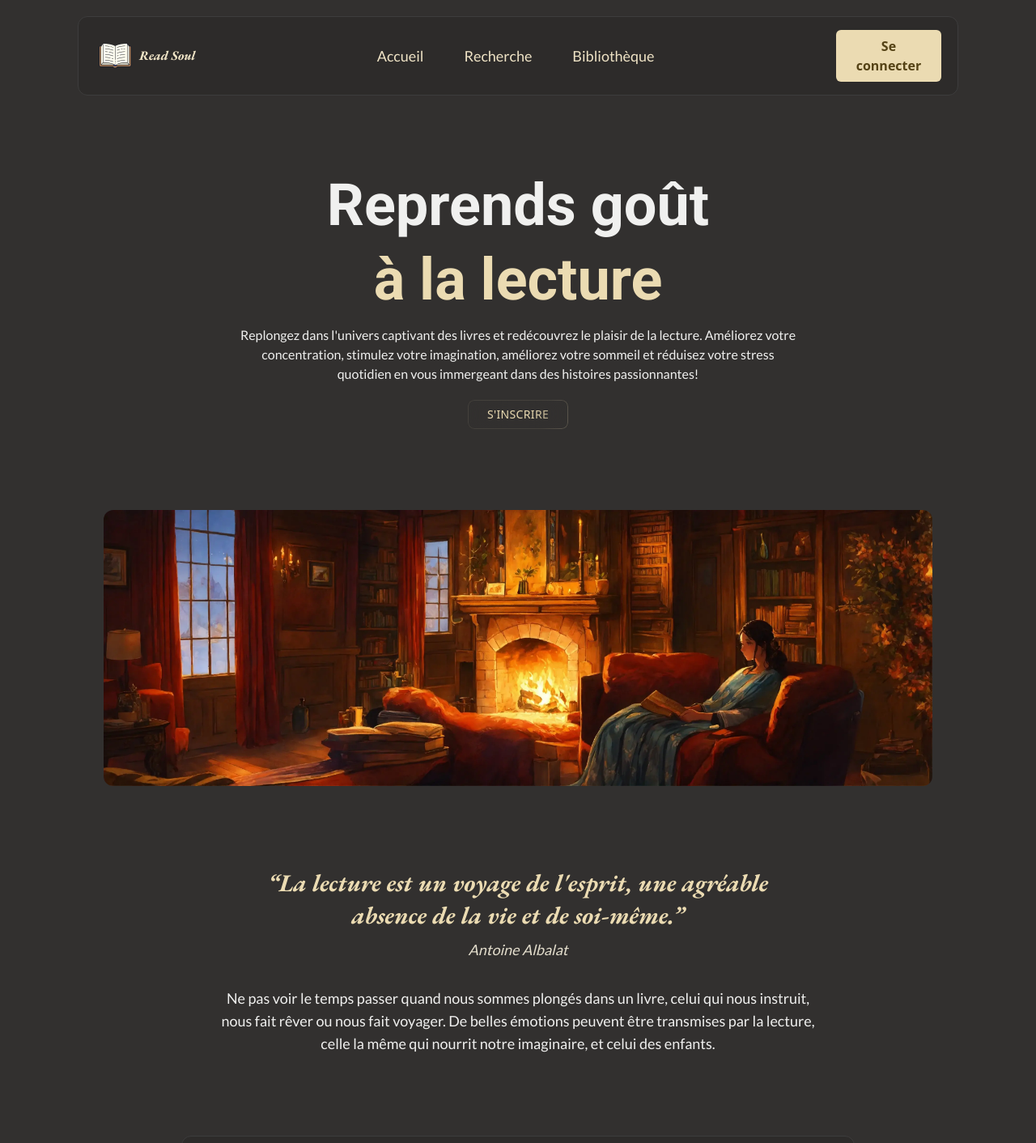
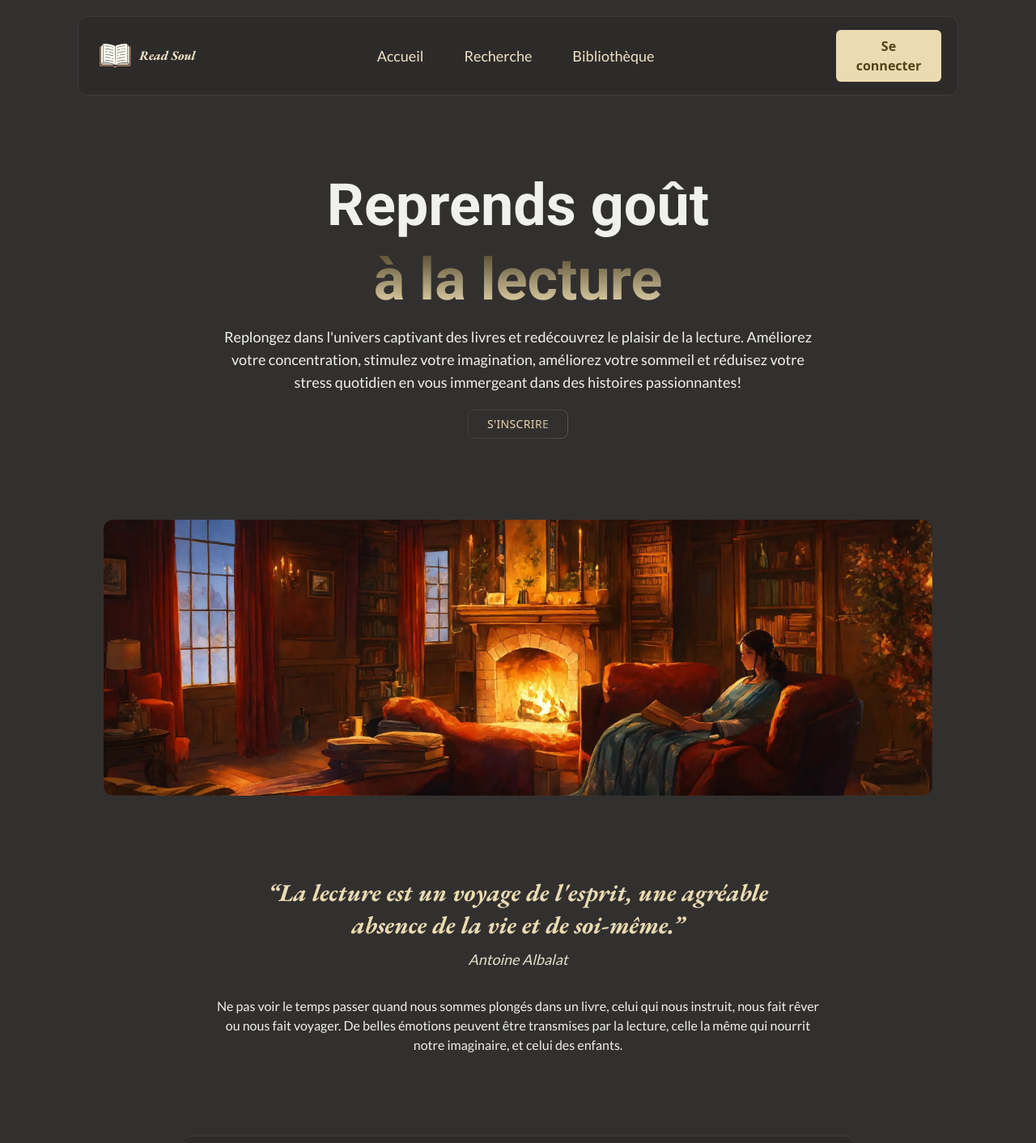
Before and after one commit to AlexDDevv/library-app, a Next.js app: page / in a window 1280 px wide. Shown: the top 1412 px of the page at 81% size. Built offline with nearby package versions, Linux system fonts and the light colour scheme; no server answers.

Commit message:
Create a custom class for gradient and change color

```diff
--- a/src/app/page.tsx
+++ b/src/app/page.tsx
@@ -18,8 +18,8 @@ export default function Home() {
             <Header />
             <section className="text-center w-[80%] mx-auto mb-[100px] mt-0">
                 <div className="flex flex-col items-center justify-center gap-5 mb-[100px]">
-                    <h1 className="font-titleFont text-accent-foreground font-bold text-7xl flex flex-col gap-5">Reprends goût <span className="text-foreground">à la lecture</span></h1>
-                    <p className="font-bodyFont text-accent-foreground max-w-[700px] mx-auto my-0">Replongez dans l'univers captivant des livres et redécouvrez le plaisir de la lecture. Améliorez votre concentration, stimulez votre imagination, améliorez votre sommeil et réduisez votre stress quotidien en vous immergeant dans des histoires passionnantes!</p>
+                    <h1 className="font-titleFont text-accent-foreground font-bold text-7xl flex flex-col gap-5">Reprends goût <span className="bg-custom">à la lecture</span></h1>
+                    <p className="font-bodyFont text-accent-foreground text-lg max-w-[750px] mx-auto my-0">Replongez dans l'univers captivant des livres et redécouvrez le plaisir de la lecture. Améliorez votre concentration, stimulez votre imagination, améliorez votre sommeil et réduisez votre stress quotidien en vous immergeant dans des histoires passionnantes!</p>
                     <ShinyButton
                         text="S'inscrire"
                         registerBtn={RegisterBtn}
@@ -40,7 +40,7 @@ export default function Home() {
                     </h2>
                     <span className="font-bodyFont text-lg text-secondary-foreground italic">Antoine Albalat</span>
                 </article>
-                <p className="font-bodyFont text-lg text-accent-foreground max-w-[750px] mx-auto my-0">Ne pas voir le temps passer quand nous sommes plongés dans un livre, celui qui nous instruit, nous fait rêver ou nous fait voyager. De belles émotions peuvent être transmises par la lecture, celle la même qui nourrit notre imaginaire, et celui des enfants.</p>
+                <p className="font-bodyFont text-accent-foreground max-w-[750px] mx-auto my-0">Ne pas voir le temps passer quand nous sommes plongés dans un livre, celui qui nous instruit, nous fait rêver ou nous fait voyager. De belles émotions peuvent être transmises par la lecture, celle la même qui nourrit notre imaginaire, et celui des enfants.</p>
             </section>
             <Footer />
         </main>
--- a/src/assets/style/main.css
+++ b/src/assets/style/main.css
@@ -0,0 +1,9 @@
+.bg-custom {
+    background: linear-gradient(
+      to top,
+      hsl(var(--foreground)),
+      hsl(var(--secondary))
+    );
+    -webkit-background-clip: text;
+    -webkit-text-fill-color: transparent;
+}
```
